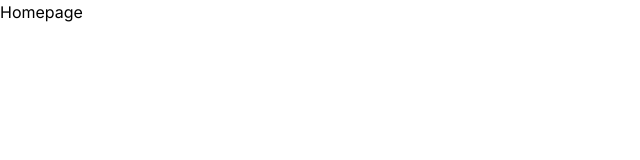
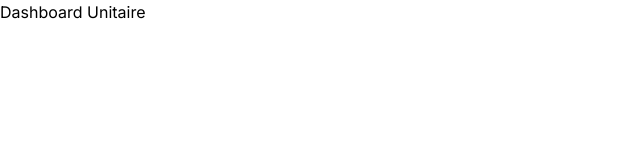
Before and after one commit to blackemperor007/next-dashboard-ui, a Next.js app: page / in a window 1280 px wide. Shown: the top 160 px of the page, without its empty margins (0-640 px from the left). Built offline with nearby package versions, Linux system fonts and the light colour scheme.

Commit message:
Test de vérification

```diff
--- a/src/app/page.tsx
+++ b/src/app/page.tsx
@@ -1,6 +1,6 @@
 const Homepage = () => {
   return (
-    <div className=''>Homepage</div>
+    <div className=''>Dashboard Unitaire</div>
   )
 }
 
```
